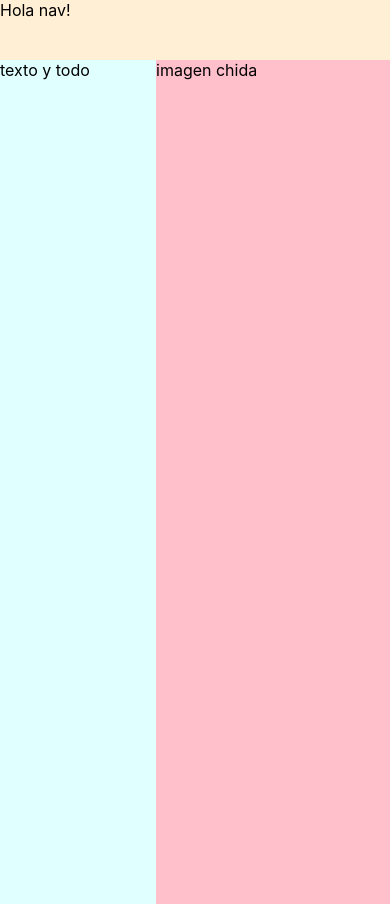
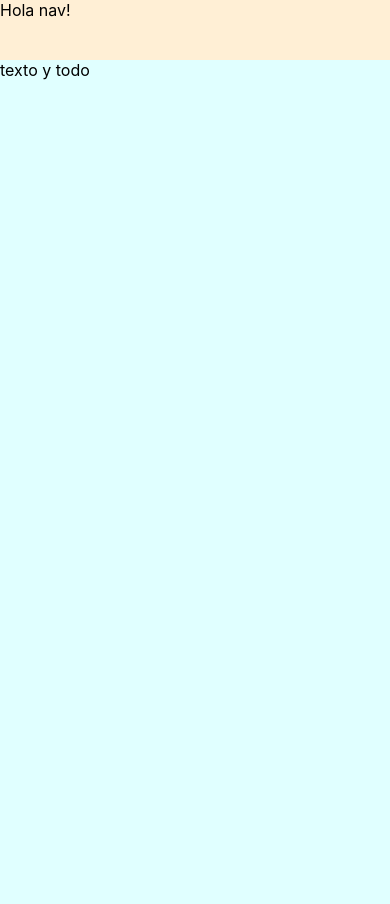
Before and after one commit to sueherrera30/food-tours, a React (Create React App) app: page / in a window 390 px wide. Built offline with nearby package versions, Linux system fonts and the light colour scheme.

Commit message:
add responsive in skeletonÃ

```diff
--- a/src/views/Home/Sides.js
+++ b/src/views/Home/Sides.js
@@ -6,6 +6,9 @@ const MainContainer = styled.div`
   height: 100vh;
   display: grid;
   grid-template-columns: 40% 60%;
+  @media (max-width: 768px) {
+    grid-template-columns: 100%;
+  }
 
 `;
 
@@ -15,6 +18,9 @@ const InfoContainer = styled.div`
 
 const ImageContainer = styled.div`
   background-color: pink;
+  @media (max-width: 425px) {
+    display: none;
+  }
 `;
 
 export {
```
